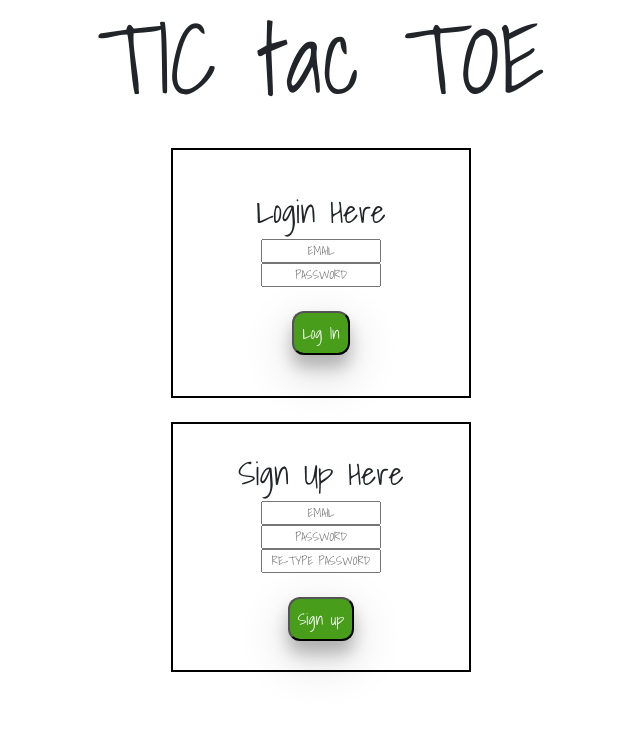
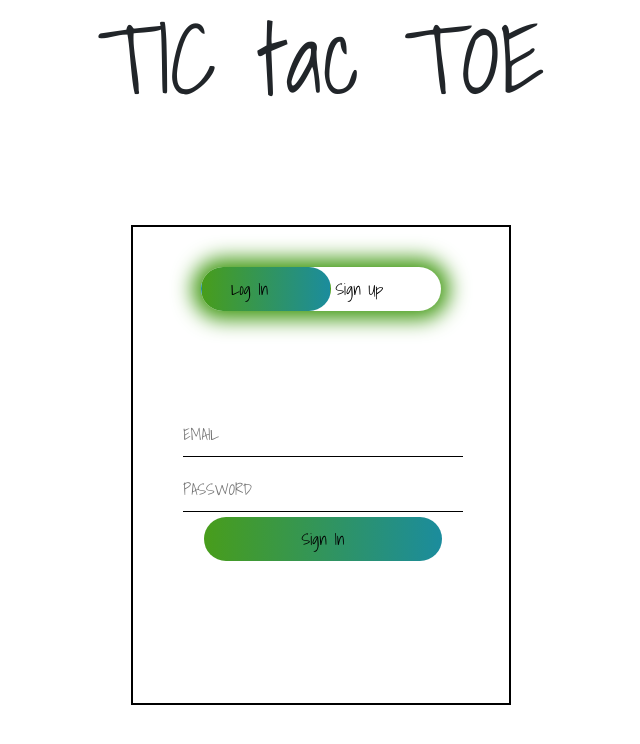
Before and after one commit to malcar91/TICtakTOE-firstProject, a website built with webpack: page index.html in a window 1280 px wide. Shown: the whole page, without its empty margins (319-959 px from the left). Built offline with nearby package versions, Linux system fonts and the light colour scheme; files whose address does not match are found by name.

Commit message:
Updating forms
updating appearance on login/signup form
still working on getting the toggle button to work

```diff
--- a/assets/scripts/app.js
+++ b/assets/scripts/app.js
@@ -15,7 +15,10 @@ $(() => {
   $('#change-pw').on('submit', userAction.onChangePw)
   $('#log-out').on('click', userAction.onLogOut)
 
-  $('#signed-in-options').hide()
+  $('#login').on('click', userAction.onTogLog)
+  $('#signup').on('click', userAction.onTogSign)
+
+  $('#change-password').hide()
   $('#game-section').hide()
   $('#game-stats').hide()
 
--- a/assets/scripts/auth/ui.js
+++ b/assets/scripts/auth/ui.js
@@ -3,7 +3,7 @@ const store = require('./../store.js')
 const onSignUpSuccess = function (response) {
   $('#message2').text('WELCOME ' + response.user.email + ', log in to PLAY!')
   $('form').trigger('reset')
-  $('#signed-in-options').show()
+  $('#change-password').show()
   $('#logged-in').show()
   $('#signed-up').hide()
 }
@@ -16,7 +16,7 @@ const onSignUpFailure = function () {
 const onLogInSuccess = function (response) {
   $('#message2').fadeOut(3000).text('Logged In! Welcome back!')
   $('form').trigger('reset')
-  $('#signed-in-options').show()
+  $('#change-password').show()
   $('#game-section').show()
   $('#game-stats').show()
   $('#message-forms23').show()
@@ -27,7 +27,7 @@ const onLogInSuccess = function (response) {
 }
 
 const onLogInFailure = function () {
-  $('#message').fadeOut(5000).text('Log in FAILED')
+  $('#message').show().fadeOut(5000).text('Log in FAILED')
   $('form').trigger('reset')
 }
 
--- a/assets/styles/index.scss
+++ b/assets/styles/index.scss
@@ -2,116 +2,258 @@
 
 @font-face {
   font-family: 'Shadows Into Light', cursive;
+}
 
+* {
+  margin: 0;
+  padding: 0;
+  font-family: 'Shadows Into Light', cursive;
 }
 
 h1 {
+  font-family: 'Shadows Into Light', cursive;
+  font-size: 97px;
   text-align: center;
-  font-size: 97px;
-  font-family: 'Shadows Into Light', cursive;
 }
 
-.body{
-  display: flex;
-  align-items: space-between;
-  background: #2b6309;
-  font-family: 'Shadows Into Light', cursive;
-}
+// body {
+//   display: flex;
+//   flex-direction: column;
+//   align-items: space-between;
+//   // background: #2b6309;
+//   font-family: 'Shadows Into Light', cursive;
+// }
 
 p {
   text-align: center;
 }
 
 h3 {
+  font-family: 'Shadows Into Light', cursive;
+  font-size: 64px;
   text-align: center;
-  font-size: 64px;
-  font-family: 'Shadows Into Light', cursive;
+}
+
+.form-box {
+  width: 380px;
+  height: 480px;
+  border: 2px solid black;
+  position: relative;
+  margin: 6% auto;
+  // background: #98e1de;
+  padding: 5px;
+  overflow: hidden;
+}
+
+.button-box {
+  width: 240px;
+  margin: 35px auto;
+  position: relative;
+  box-shadow: 0 0 20px 9px #489d1b;
+  border-radius: 30px;
+}
+
+.toggle-btn {
+  padding: 10px 30px;
+  cursor: pointer;
+  background: transparent;
+  border: 0;
+  outline: none;
+  position: relative;
+  text-align: center;
+}
+
+.btn {
+  top: 0;
+  left: 0;
+  position: absolute;
+  width: 130px;
+  height: 100%;
+  background: linear-gradient(to right, #489d1b, #1b8c9d);
+  border-radius: 30px;
+  transition: .5s;
 }
 
 .forms {
-  width: 300px;
-  height: 250px;
-  display: flex;
-  justify-content: center;
-  flex-flow: column wrap;
-  text-align: center;
-  background: 878E99;
+  top: 180px;
+  position: absolute;
+  width: 280px;
+  transition: .5s;
 }
 
-.forms2 {
-  width: 300px;
-  height: 62.5;
-  display: flex;
-  justify-content: center;
-  flex-flow: column wrap;
-  text-align: center;
+.input-field {
+  width: 100%;
+  padding: 10px 0;
+  margin: 5px 0;
+  border-left: 0;
+  border-top: 0;
+  border-right: 0;
+  border-bottom: 1px solid black;
+  outline: none;
+  background: transparent;
 }
 
-.first {
-  display: flex;
-  justify-content: center;
-  border: 2px solid black;
+.submit-btn {
+  width: 85%;
+  padding: 10px 30px;
+  cursor: pointer;
+  display: block;
   margin: auto;
-  font-family: 'Shadows Into Light', cursive;
+  background: linear-gradient(to right, #489d1b, #1b8c9d);
+  border: 0;
+  outline: none;
+  border-radius: 30px;
 }
 
-.second {
-  display: flex;
-  justify-content: center;
-  border: 2px solid black;
-  margin: auto;
-  font-family: 'Shadows Into Light', cursive;
+.login {
+  left: 50px;
 }
 
-.third {
-  display: flex;
-  justify-content: center;
-  border: 2px solid black;
-  margin: auto;
-  font-family: 'Shadows Into Light', cursive;
+.signup {
+  left: 450px;
 }
 
-.fourth {
-  display: flex;
-  justify-content: center;
-  border: 2px solid black;
-  margin: auto;
-  font-family: 'Shadows Into Light', cursive;
-}
+// .forms {
+//   width: 300px;
+//   padding: 20px;
+//   position: relative;
+//   top: 50%;
+//   left: 50%;
+//   transform: translate(-50%, -50%);
+//   text-align: center;
+//   display: flex;
+//   align-content: center;
+//   flex-direction: column;
+//   input {
+//     border: 0;
+//     background: none;
+//     display: flex;
+//     margin: 5px auto;
+//     text-align: center;
+//     border: 2px solid #489d1b;
+//     padding: 14px 10px;
+//     width: 200px;
+//     outline: none;
+//     color: white;
+//     border-radius: 24px;
+//     transition: 0.25s;
+//   }
+// }
 
-.message {
-  display: flex;
-  justify-content: center;
-  border: 2px solid white;
-  margin: auto;
-  font-family: 'Shadows Into Light', cursive;
-}
+// .forms input[type = 'text'],
+// .forms input[type = 'password'] {
+//   border: 0;
+//   background: none;
+//   display: flex;
+//   margin: 20px auto;
+//   text-align: center;
+//   border: 2px solid #489d1b;
+//   padding: 14px 10px;
+//   width: 200px;
+//   outline: none;
+//   color: white;
+//   border-radius: 24px;
+//   transition: 0.25s;
+// }
+//
+// .forms input[type = "text"]:focus,.forms input[type = "password"]:focus {
+//   width: 280px;
+//   border-color: #489d1b;
+// }
 
-.button {
-  border-radius: 12px;
-  background: #489d1b;
-  padding: .5rem;
-  font-family: 'Shadows Into Light', cursive;
-  color: white;
-  margin: auto;
-  box-shadow: 0 12px 16px 0 rgba(0,0,0,0.24), 0 17px 50px 0 rgba(0,0,0,0.19);
-  &:hover {
-    background: #1b8c9d;
-  }
-}
 
-.input {
-  display: flex;
-  margin: auto;
-  text-align: center;
-  align-content: space-between;
-  font-size: 12px;
-  &:hover {
-    background: #9dd8dd;
-    color: #000000;
-  }
 
-}
+// .forms {
+//   width: 300px;
+//   height: 250px;
+//   display: flex;
+//   justify-content: center;
+//   flex-flow: column wrap;
+//   text-align: center;
+//   background: 878E99;
+// }
+
+// .forms2 {
+//   width: 250px;
+//   height: 62.5;
+//   display: flex;
+//   justify-content: center;
+//   flex-flow: column wrap;
+//   text-align: center;
+// }
+
+// .first {
+//   display: flex;
+//   justify-content: center;
+//   border: 2px solid black;
+//   margin: auto;
+//   font-family: 'Shadows Into Light', cursive;
+// }
+//
+// .second {
+//   display: flex;
+//   justify-content: center;
+//   border: 2px solid black;
+//   margin: auto;
+//   font-family: 'Shadows Into Light', cursive;
+// }
+
+// .third, .fourth {
+//   display: flex;
+//   flex-direction: row;
+//   justify-content: center;
+//   border: 2px solid black;
+//   margin: auto;
+//   font-family: 'Shadows Into Light', cursive;
+// }
+
+// .fourth {
+//   display: flex;
+//   justify-content: center;
+//   border: 2px solid black;
+//   margin: auto;
+//   font-family: 'Shadows Into Light', cursive;
+// }
+
+// .third .fourth {
+//   display: flex;
+//   flex-direction: row;
+// }
+//
+// .message {
+//   display: flex;
+//   justify-content: center;
+//   border: 2px solid white;
+//   margin: auto;
+//   font-family: 'Shadows Into Light', cursive;
+// }
+
+// .button {
+//   border-radius: 12px;
+//   background: #489d1b;
+//   padding: .5rem;
+//   font-family: 'Shadows Into Light', cursive;
+//   color: white;
+//   margin: auto;
+//   box-shadow: 0 12px 16px 0 rgba(0,0,0,0.24), 0 17px 50px 0 rgba(0,0,0,0.19);
+//   &:hover {
+//     background: #1b8c9d;
+//   }
+// }
+
+// .input {
+//   display: flex;
+//   margin: auto;
+//   // padding:;
+//   text-align: center;
+//   align-content: space-between;
+//   font-size: 12px;
+//   &:hover {
+//     background: #9dd8dd;
+//     color: #000000;
+//   }
+
+
 
 .srtBtn {
   display: flex;
--- a/index.html
+++ b/index.html
@@ -6,12 +6,21 @@
 
       <!-- Do not add `link` tags-->
       <link rel="shortcut icon" type="image/x-icon" href="favicon.ico">
+      <link rel="stylesheet" href="style.css">
 
       <!-- Do not add `script` tags-->
       <script src="public/vendor.js" type="text/javascript" charset="utf-8" defer></script>
       <script src="public/application.js" type="text/javascript" charset="utf-8" defer></script>
 
-<link href="https://fonts.googleapis.com/css2?family=Shadows+Into+Light&display=swap" rel="stylesheet">
+      <!-- <html ng-app="ionicApp">
+
+    <meta charset="utf-8">
+    <meta name="viewport" content="initial-scale=1, maximum-scale=1, user-scalable=no, width=device-width">
+
+    <link href="https://code.ionicframework.com/1.0.0-beta.6/css/ionic.css" rel="stylesheet">
+ <script src="https://code.ionicframework.com/1.0.0-beta.6/js/ionic.bundle.js"></script> -->
+
+    <link href="https://fonts.googleapis.com/css2?family=Shadows+Into+Light&display=swap" rel="stylesheet">
 
     </head>
     <body>
@@ -19,81 +28,59 @@
       <br>
 
       <main>
-        <section class="message forms2" id="message-forms23">
+        <!-- <section class="message forms2" id="message-forms23">
           <form>
-            <div id="message"></div>
-            <div id="message2"></div>
-            <div id="message3"></div>
+            <p id="message"></p>
+            <p id="message2"></p>
+            <p id="message3"></p>
+          </form>
+        </section> -->
+      <!-- action="index.html" method="post" -->
+
+        <section class="form-box" id="logged-in">
+          <div class="button-box">
+            <div class="btn"></div>
+            <button type="button" class="toggle-btn" id="login">Log In</button>
+            <button type="button" class="toggle-btn" id="signup">Sign Up</button>
+          </div>
+          <form class="forms login" id="log-in">
+            <!-- <h2>Login Here</h2> -->
+            <input class="input-field" type="text" name="credentials[email]" placeholder="EMAIL" required>
+            <input class="input-field" type="password" name="credentials[password]" placeholder="PASSWORD" required>
+            <button type="submit" class="submit-btn">Sign In</button>
+          </form>
+          <form class="forms signup" id="sign-up">
+            <!-- <h2>Sign Up Here</h2> -->
+            <input class="input-field" type="text" name="credentials[email]" placeholder="EMAIL" required>
+            <input class="input-field" type="password" name="credentials[password]" placeholder="PASSWORD" required>
+            <input class="input-field" type="password" name="credentials[password_confirmation]" placeholder="RE-TYPE PASSWORD" required>
+            <button type="submit" class="submit-btn">Sign Up</button>
           </form>
         </section>
 
-        <section class="first forms" id="logged-in">
-          <!-- <h2>Welcome Back!</h2> -->
-          <h2>Login Here</h2>
-            <form id="log-in">
-              <input class="input" type="text" name="credentials[email]" placeholder="EMAIL" required>
-              <input class="input" type="password" name="credentials[password]" placeholder="PASSWORD" required>
-              <br>
-              <button class="button" type="submit">Log In</button>
-            </form>
-
-        </section>
-        <br>
-
-        <section class="second forms" id="signed-up">
-        <h2>Sign Up Here</h2>
-          <form id="sign-up">
-            <input class="input" type="text" name="credentials[email]" placeholder="EMAIL" required>
-            <input class="input" type="password" name="credentials[password]" placeholder="PASSWORD" required>
-            <input class="input" type="password" name="credentials[password_confirmation]" placeholder="RE-TYPE PASSWORD" required>
-            <br>
-            <button class="button" type="submit">Sign up</button>
-          </form>
-
-        </section>
-        <br>
-
-        <section class="third forms" id="signed-in-options">
-          <form id="change-pw">
+        <section id="change-password">
+          <form class="forms2" id="change-pw">
           <h2>Change Password</h2>
-            <input class="input" type="password" name="passwords[old]" placeholder="old password" required>
-            <input class="input" type="password" name="passwords[new]" placeholder="new password" required>
-            <br>
-            <button class="button" type="submit">Change Password</button>
-            <br>
+            <input type="password" name="passwords[old]" placeholder="old password" required>
+            <input type="password" name="passwords[new]" placeholder="new password" required>
+            <button type="submit">Change Password</button>
           </form>
           <button class="button" id="log-out" type="click">LOG OUT</button>
           <br>
         </section>
         <br>
 
-        <section class="fourth forms" id="game-stats">
-          <h2>Game Stats</h2>
-          <form>
+        <section id="game-stats">
+          <form class="forms2">
+            <h2>Game Stats</h2>
             <button class="button" id="game-index" type="click">Game Stats</button>
             <button class="button" id="game-show" type="click">Game Info</button>
-            <br>
-            <div id="games-played"></div>
-            <div id="game-id"></div>
-            <div id="message6"></div>
+            <p id="games-played"></p>
+            <p id="game-id"></p>
+            <p id="message6"></p>
           </form>
         </section>
 
-
-
-
-        <!-- <section>
-          <h3>Choose Game Mode</h3>
-            <button type="click">Best of 3</button>
-            <button type="click">Best of 5</button>
-            <button type="click">Best of 7</button>
-        </section>
-
-        <section>
-          <h3>Choose Player</h3>
-          <button type="click">X's</button>
-          <button type="click">O's</button>
-        </section> -->
         <section class="message forms2" id="message-forms45">
           <form>
               <div id="message4"></div>
@@ -121,6 +108,27 @@
           </div>
       </section>
 
+      <!-- <script>
+        let x = document.getElementById("login");
+        let y = document.getElementById("signup");
+        let z = document.getElementById("btn");
+
+        function signup() {
+          x.style.left = "-400px";
+          y.style.left = "50px";
+          z.style.left = "100px";
+        }
+        function login() {
+          x.style.left = "50px";
+          y.style.left = "450px";
+          z.style.left = "0px"
+        }
+
+      </script> -->
+
     </main>
+
+
+
   </body>
 </html>
```
Also changed, not shown: assets/scripts/auth/events.js (+32 -1 lines).
